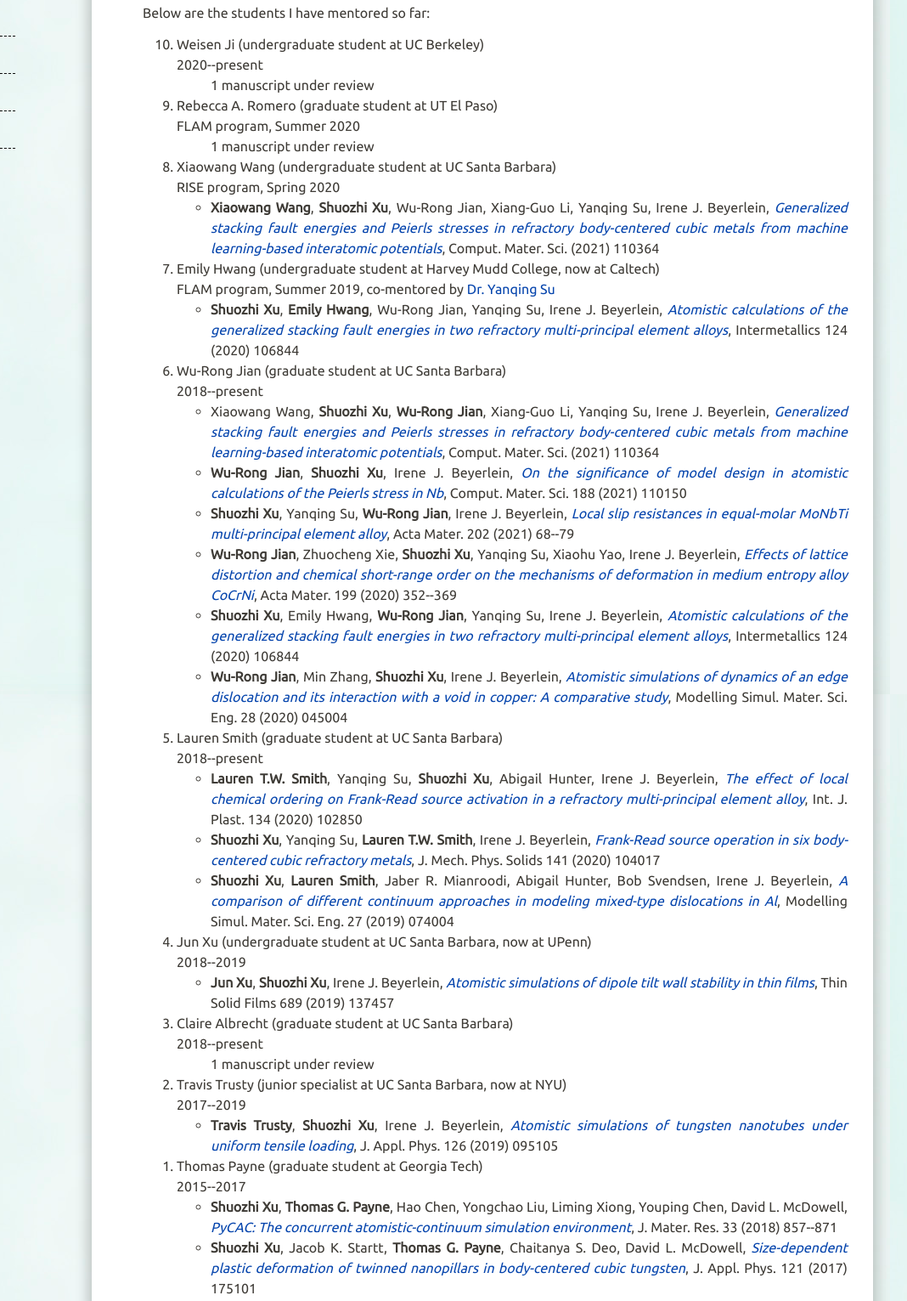
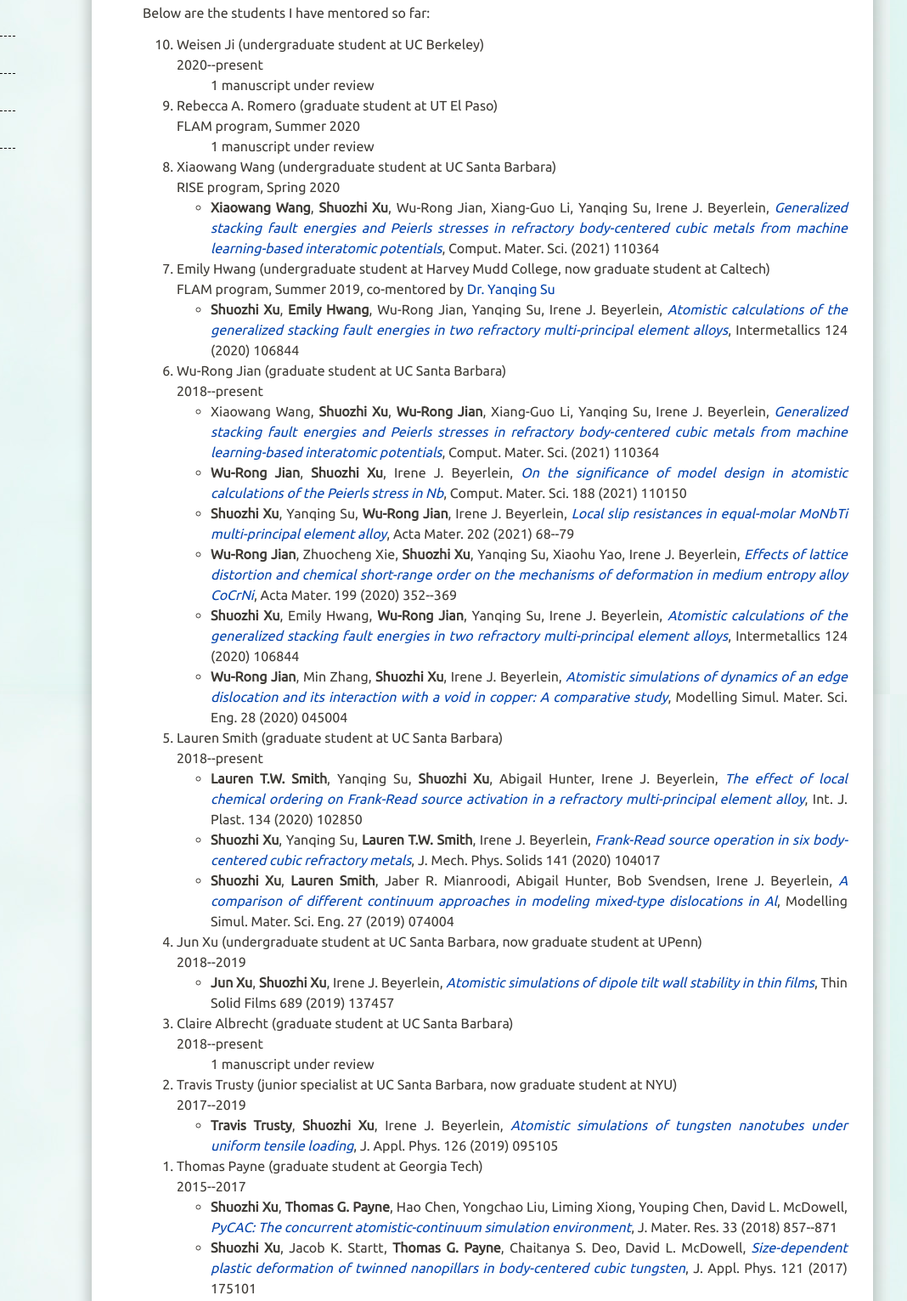
Before and after one commit to shuozhixu/shuozhixu.github.io, a plain HTML site: page mentoring.html in a window 1280 px wide. Shown: the part 443-1974 px from the top of the page at 85% size, without its empty margins (212-1280 px from the left). Drawn offline with Linux system fonts and the light colour scheme.

Commit message:
Update mentoring.html

```diff
--- a/mentoring.html
+++ b/mentoring.html
@@ -45,7 +45,7 @@
                                     <li><b>Xiaowang Wang</b>, <b>Shuozhi Xu</b>, Wu-Rong Jian, Xiang-Guo Li, Yanqing Su, Irene J. Beyerlein, <a href="http://dx.doi.org/10.1016/j.commatsci.2021.110364"><i>Generalized stacking fault energies and Peierls stresses in refractory body-centered cubic metals from machine learning-based interatomic potentials</i></a>, Comput. Mater. Sci. (2021) 110364</li>
                                 </ul>
                             </li>
-                            <li>Emily Hwang (undergraduate student at Harvey Mudd College, now at Caltech) <br>
+                            <li>Emily Hwang (undergraduate student at Harvey Mudd College, now graduate student at Caltech) <br>
                                 FLAM program, Summer 2019, co-mentored by <a href="https://yanqingsu.github.io">Dr. Yanqing Su</a>
                                 <ul>
                                     <li><b>Shuozhi Xu</b>, <b>Emily Hwang</b>, Wu-Rong Jian, Yanqing Su, Irene J. Beyerlein, <a href="http://dx.doi.org/10.1016/j.intermet.2020.106844"><i>Atomistic calculations of the generalized stacking fault energies in two refractory multi-principal element alloys</i></a>, Intermetallics 124 (2020) 106844</li>
@@ -70,7 +70,7 @@
                                     <li><b>Shuozhi Xu</b>, <b>Lauren Smith</b>, Jaber R. Mianroodi, Abigail Hunter, Bob Svendsen, Irene J. Beyerlein, <a href="http://dx.doi.org/10.1088/1361-651X/ab2d16"><i>A comparison of different continuum approaches in modeling mixed-type dislocations in Al</i></a>, Modelling Simul. Mater. Sci. Eng. 27 (2019) 074004</li>
                                 </ul>
                             </li>
-                            <li>Jun Xu (undergraduate student at UC Santa Barbara, now at UPenn) <br>
+                            <li>Jun Xu (undergraduate student at UC Santa Barbara, now graduate student at UPenn) <br>
                                 2018--2019
                                 <ul>
                                     <li><b>Jun Xu</b>, <b>Shuozhi Xu</b>, Irene J. Beyerlein, <a href="http://dx.doi.org/10.1016/j.tsf.2019.137457"><i>Atomistic simulations of dipole tilt wall stability in thin films</i></a>, Thin Solid Films 689 (2019) 137457</li>
@@ -82,7 +82,7 @@
                                     1 manuscript under review
                                 </ul>
                             </li>
-                            <li>Travis Trusty (junior specialist at UC Santa Barbara, now at NYU) <br>
+                            <li>Travis Trusty (junior specialist at UC Santa Barbara, now graduate student at NYU) <br>
                                 2017--2019
                                 <ul>
                                     <li><b>Travis Trusty</b>, <b>Shuozhi Xu</b>, Irene J. Beyerlein, <a href="http://dx.doi.org/10.1063/1.5110167"><i>Atomistic simulations of tungsten nanotubes under uniform tensile loading</i></a>, J. Appl. Phys. 126 (2019) 095105</li>
```
